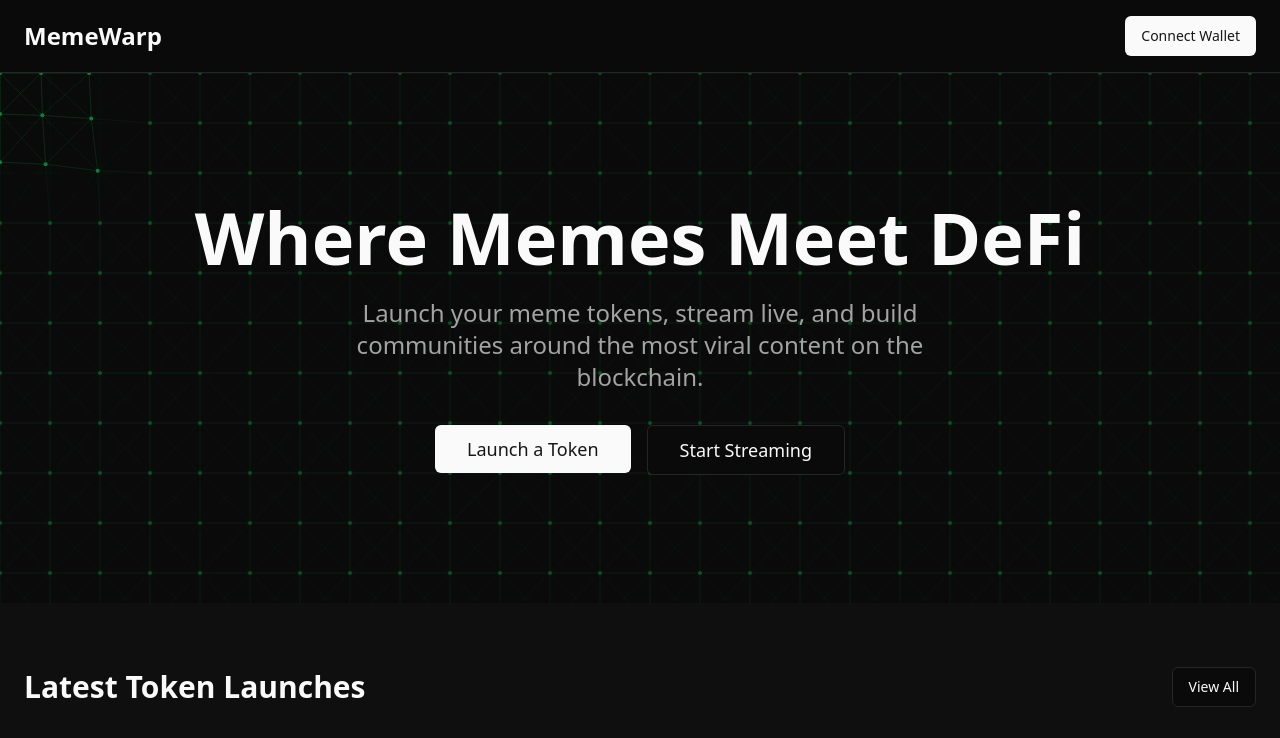
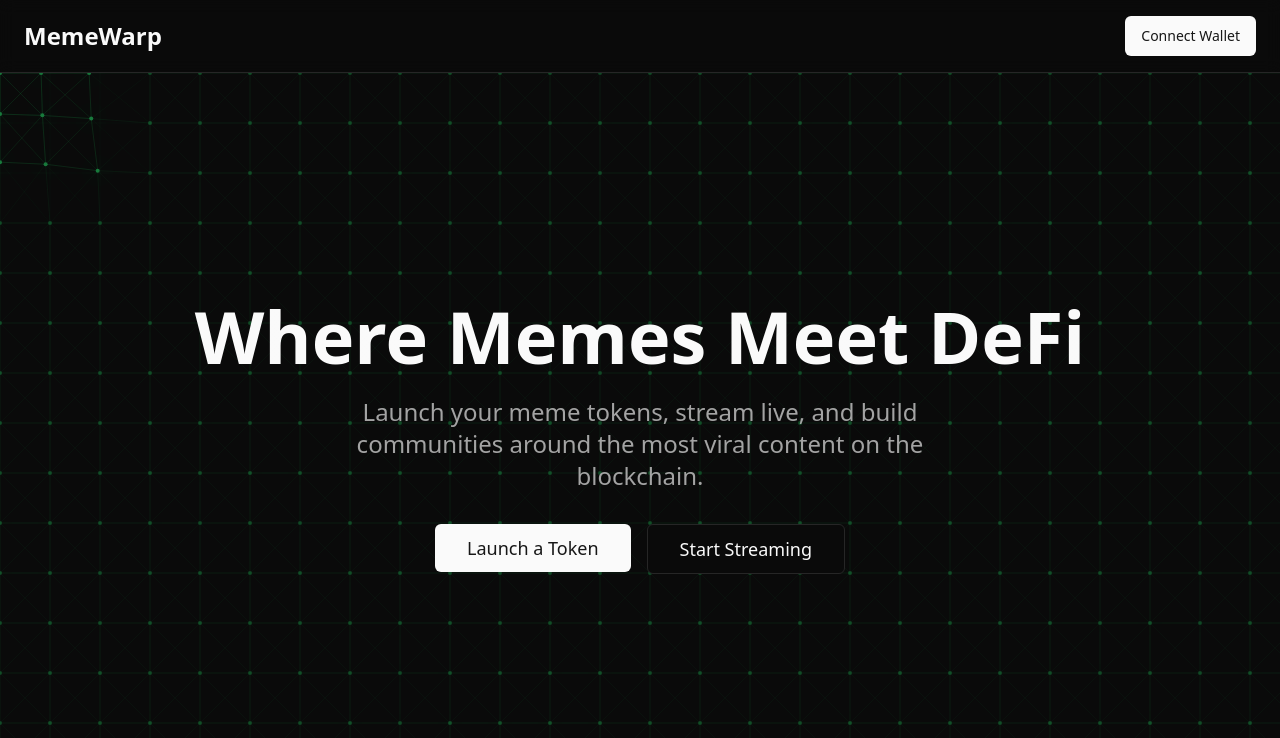
Before and after one commit to memewarp-fun/memewarp-webapp, a Next.js app: page / in a window 1280 px wide. Shown: the top 738 px of the page. Built offline with nearby package versions, Linux system fonts and the light colour scheme.

Commit message:
fixed hero component height

```diff
--- a/src/app/page.tsx
+++ b/src/app/page.tsx
@@ -7,9 +7,11 @@
 export default function Home() {
   return (
     <div className="min-h-screen bg-background">
-      <Header />
+      <div className="flex flex-col h-screen">
+        <Header />
+        <Hero />
+      </div>
       <main>
-        <Hero />
         <TokenLaunches />
         <TrendingStreams />
       </main>
--- a/src/components/hero.tsx
+++ b/src/components/hero.tsx
@@ -3,7 +3,7 @@
 
 export function Hero() {
   return (
-    <section className="relative py-20 md:py-32 overflow-hidden">
+    <section className="relative flex-1 flex items-center justify-center overflow-hidden">
       <div className="container mx-auto px-6 text-center relative z-10">
         <div className="max-w-4xl mx-auto">
           <h1 className="text-4xl md:text-6xl lg:text-7xl font-bold font-space-grotesk mb-6 bg-gradient-to-r from-primary via-accent-foreground to-primary bg-clip-text text-transparent">
```
